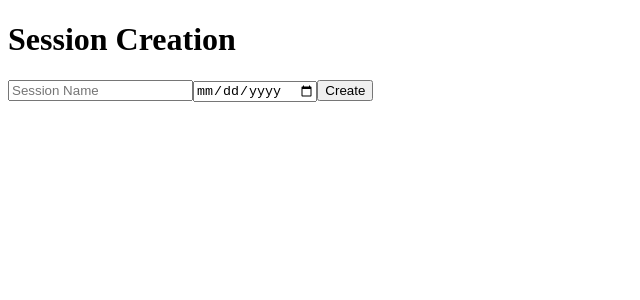
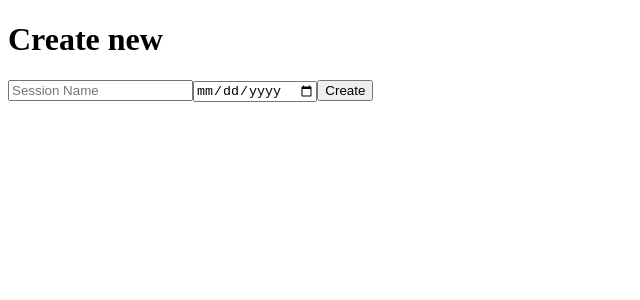
Before and after one commit to Jkutkut/party-planner, a React (Vite) app in the folder party-planner/: page / in a window 1280 px wide. Shown: the top 300 px of the page, without its empty margins (0-640 px from the left). Built offline with nearby package versions, Linux system fonts and the light colour scheme.

Commit message:
able to remove sessions

```diff
--- a/party-planner/src/App.tsx
+++ b/party-planner/src/App.tsx
@@ -4,18 +4,25 @@ import Session from './model/session/Session';
 import SessionHandler from './model/session/SessionHandler';
 import SessionCreation from './components/session/SessionCreation';
 
+enum State {
+  SessionPicker,
+  Calendar
+}
+
 function App() {
   const [sessionHandler] = useState<SessionHandler>(SessionHandler.getInstance());
   const [session, setSession] = useState<Session | null>(null);
+  const [state, setState] = useState<State>(State.SessionPicker);
 
   useEffect(() => {
     setSession(sessionHandler.getCurrentSession());
   }, []);
 
-  if (!session) {
+  if (!session || state === State.SessionPicker) {
     return <SessionCreation
-      onCreate={(session) => {
+      setSession={(session) => {
         setSession(session);
+        setState(State.Calendar);
       }}
     />;
   }
@@ -24,6 +31,7 @@ function App() {
 
   return (
     <>
+      <button onClick={() => setState(State.SessionPicker)}>Session selector</button>
       <Calendar calendar={session.getCalendar()}/>
     </>
   )
--- a/party-planner/src/components/session/SessionCreation.tsx
+++ b/party-planner/src/components/session/SessionCreation.tsx
@@ -1,17 +1,26 @@
+import { useEffect, useState } from "react";
 import Session from "../../model/session/Session";
 import SessionHandler from "../../model/session/SessionHandler";
 
 interface Props {
-    onCreate: (session: Session) => void;
+    setSession: (session: Session) => void;
 };
 
-const SessionCreation = ({onCreate}: Props) => {
+const SessionCreation = ({setSession}: Props) => {
+    const [sessionHandler] = useState<SessionHandler>(SessionHandler.getInstance());
+    const [availableSessions, setAvailableSessions] = useState<Session[]>([]);
+
     const createSession = () => {
         const nameInput = document.getElementById('sessionName') as HTMLInputElement;
         const dateInput = document.getElementById('sessionDate') as HTMLInputElement;
 
-        const sessionName = nameInput.value;
+        const sessionName = nameInput.value.trim();
         const sessionDate = new Date(dateInput.value);
+
+        if (sessionName.length === 0) {
+            alert('Session name cannot be empty!');
+            return; // TODO: Handle this better
+        }
 
         const sessionHandler = SessionHandler.getInstance();
         const session: Session | null = sessionHandler.createSession(sessionName, sessionDate);
@@ -19,11 +28,33 @@ const SessionCreation = ({onCreate}: Props) => {
             alert('Session already exists!');
             return; // TODO: Handle this better
         }
-        onCreate(session);
+        setSession(session);
     };
 
+    const deleteSession = (sessionName: string) => {
+        sessionHandler.deleteSession(sessionName);
+        setAvailableSessions(sessionHandler.getSessions());
+    };
+
+    useEffect(() => {
+        setAvailableSessions(sessionHandler.getSessions());
+    }, [sessionHandler]);
+
     return <>
-        <h1>Session Creation</h1>
+        {availableSessions.length > 0 && <>
+            <h2>Existing Sessions</h2>
+            {availableSessions.map((session, index) => {
+                return <div key={index}>
+                    <button onClick={() => setSession(session)}>
+                        {session.getName()}
+                    </button>
+                    <button onClick={() => deleteSession(session.getName())}>
+                        Delete
+                    </button>
+                </div>;
+            })}
+        </>}
+        <h1>Create new</h1>
         <input id="sessionName" type="text" placeholder="Session Name" />
         <input id="sessionDate" type="date" />
         <button onClick={createSession}>Create</button>
--- a/party-planner/src/model/session/SessionHandler.ts
+++ b/party-planner/src/model/session/SessionHandler.ts
@@ -18,6 +18,10 @@ class SessionHandler {
         return SessionHandler.instance;
     }
 
+    public getSessions(): Session[] {
+        return this.sessions;
+    }
+
     public getCurrentSession(): Session | null {
         return this.currentSession;
     }
@@ -35,7 +39,13 @@ class SessionHandler {
         return newSession;
     }
 
+    public deleteSession(sessionName: string): void {
+        this.sessions = this.sessions.filter((session) => session.getName() !== sessionName);
+        this.saveSessions();
+    }
+
     // -----------------------------------
+
     protected loadSessions(): void {
         const currentSession = localStorage.getItem("currentSession");
         if (currentSession) {
```
